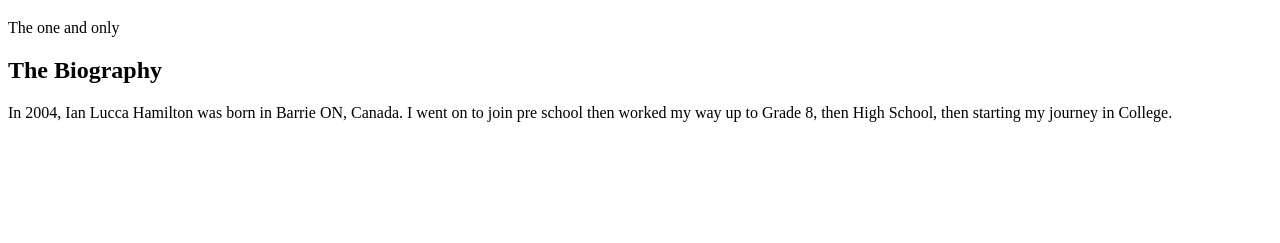
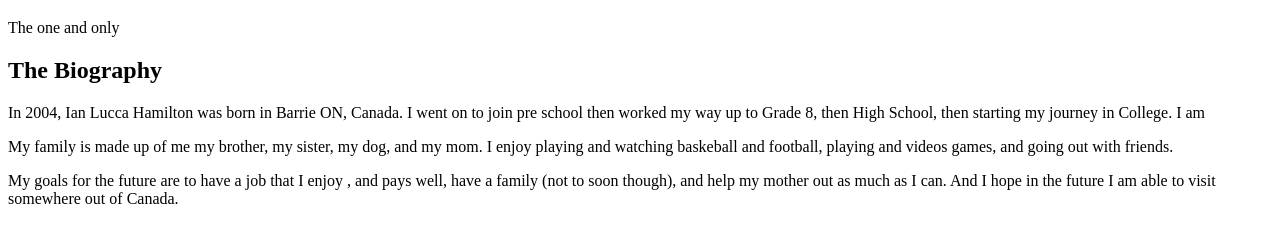
Before and after one commit to ianhamilton17/lab-01, a plain HTML site: page index.html in a window 1280 px wide. Shown: the part 61-304 px from the top of the page. Drawn offline with Linux system fonts and the light colour scheme.

Commit message:
Added two paragraphs

```diff
--- a/index.html
+++ b/index.html
@@ -1,5 +1,6 @@
 <!DOCTYPE html>
 <html lang="en">
+
 <head>
     <meta charset="UTF-8">
     <meta http-equiv="X-UA-Compatible" content="IE=edge">
@@ -14,11 +15,24 @@
     </header>
 
     <section>
-<h2> The Biography</h2>
-<p>
-    In 2004, Ian Lucca Hamilton was born in Barrie ON, Canada. I went on to join pre school
-    then worked my way up to Grade 8, then High School, then starting my journey in College.
-</p>
+        <h2> The Biography</h2>
+        <p>
+            In 2004, Ian Lucca Hamilton was born in Barrie ON, Canada. I went on to join pre school
+            then worked my way up to Grade 8, then High School, then starting my journey in College. I am
+        </p>
+
+        <p>
+            My family is made up of me my brother, my sister, my dog, and my mom.
+            I enjoy playing and watching baskeball and football, playing and videos games, and going out with
+            friends.
+        </p>
+
+        <p>
+            My goals for the future are to have a job that I enjoy , and pays well, have a family (not to soon though),
+            and help my mother out as much as I can. And I hope in the future I am able to visit somewhere out of
+            Canada.
+        </p>
     </section>
- </body>
+</body>
+
 </html>
```
